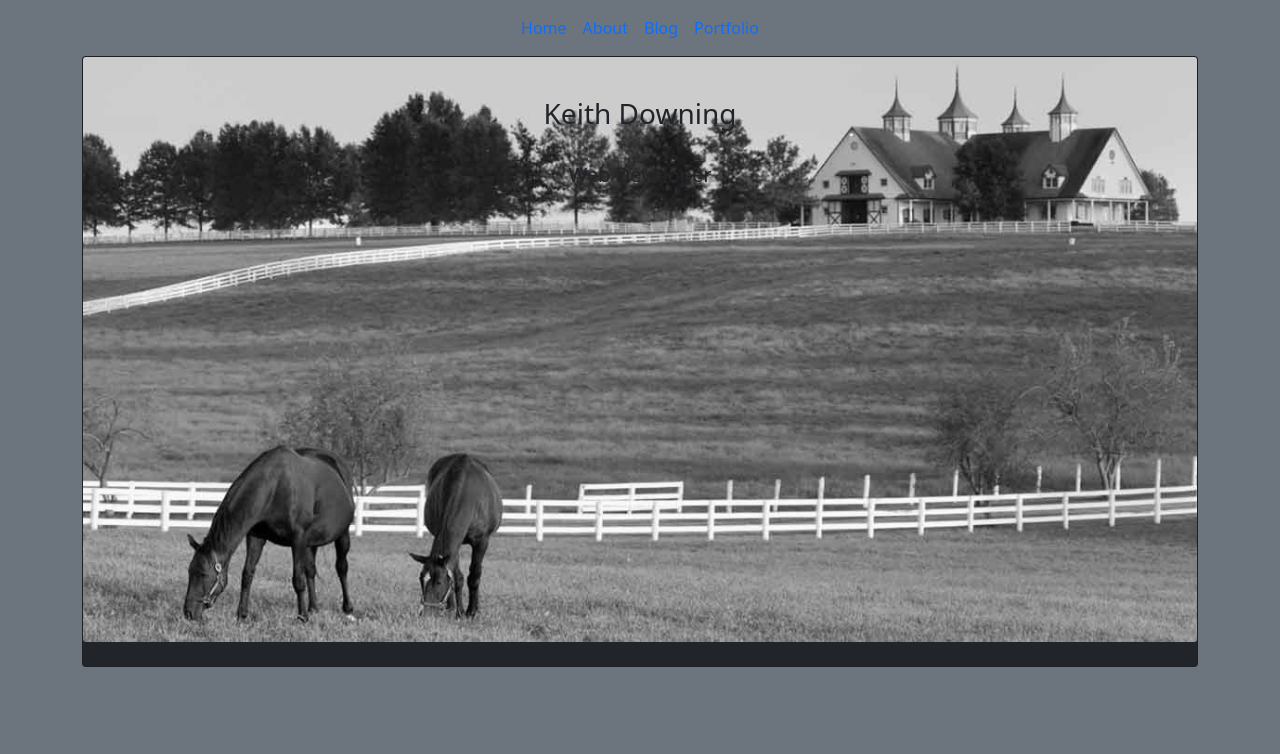
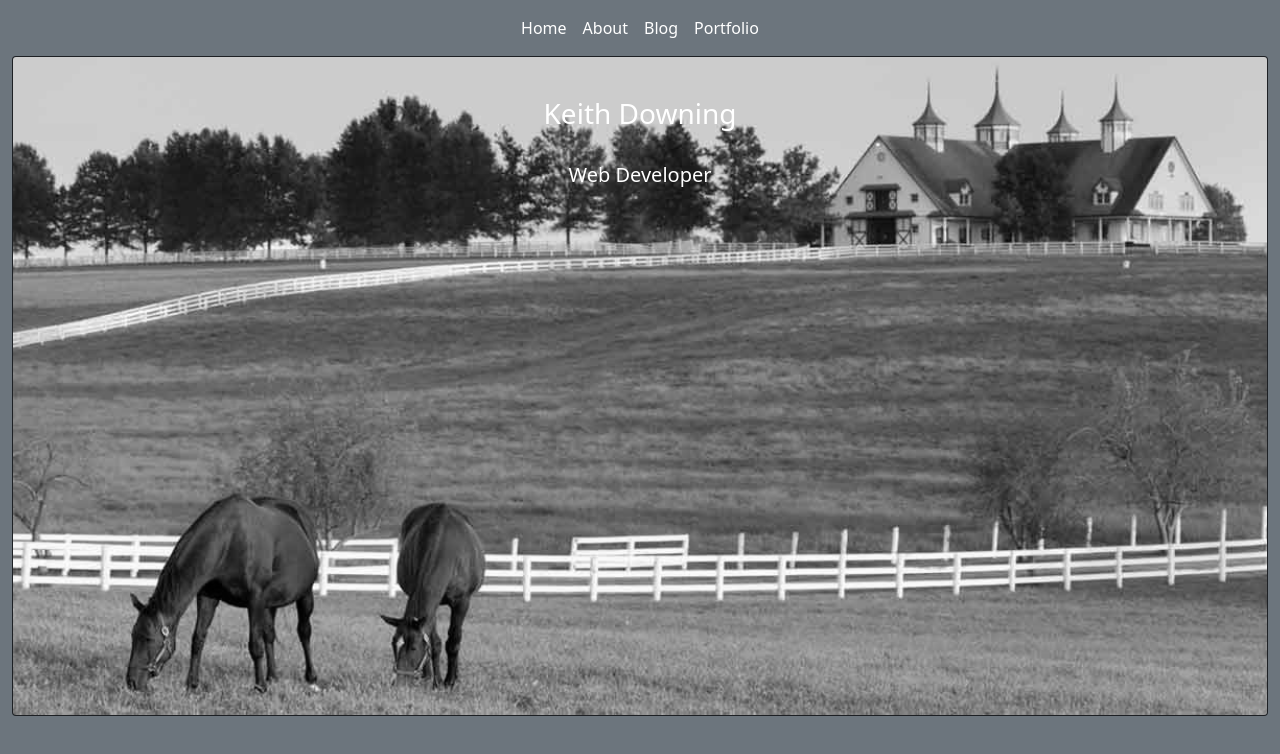
Before and after one commit to kadowning1/splashpage, a plain HTML site: page index.html in a window 1280 px wide. Drawn offline with nearby package versions, Linux system fonts and the light colour scheme.

Commit message:
update splash

```diff
--- a/index.html
+++ b/index.html
@@ -13,35 +13,41 @@
     <title>Hello, world!</title>
 </head>
 
-<body class= "bg-secondary">
+<body class="bg-secondary">
     <div class="container">
         <nav class="navbar navbar-expand-lg">
             <div class="container-fluid">
-        <button class="btn navbar-toggler" type="button" data-bs-toggle="collapse" data-bs-target="#navbarNavAltMarkup" aria-controls="navbarNavAltMarkup" aria-expanded="false" aria-label="Toggle navigation">
-          <span class="navbar-toggler-icon"></span>
+                <button class="btn navbar-toggler" type="button" data-bs-toggle="collapse"
+                    data-bs-target="#navbarNavAltMarkup" aria-controls="navbarNavAltMarkup" aria-expanded="false"
+                    aria-label="Toggle navigation">
+                    <span class="navbar-toggler-icon text-color"></span>
                 </button>
-        <div class="collapse navbar-collapse justify-content-center text-dark" id="navbarNavAltMarkup">
+                <div class="collapse navbar-collapse justify-content-center" id="navbarNavAltMarkup">
                     <div class="navbar-nav">
-            <a class="nav-link active" aria-current="page" href="">Home</a>
-            <a class="nav-link text-color" href="#">About</a>
-            <a class="nav-link" href="https://kadowning1.github.io/">Blog</a>
-            <a class="nav-link" href="#">Portfolio</a>
+                        <a class="nav-link active text-white" aria-current="page" href="">Home</a>
+                        <a class="nav-link text-color text-white" href="#">About</a>
+                        <a class="nav-link text-white" href="https://kadowning1.github.io/">Blog</a>
+                        <a class="nav-link text-white" href="#">Portfolio</a>
                     </div>
                 </div>
             </div>
         </nav>
     </div>
-<div class='container'>
+    <div class='container-fluid'>
         <div class='row'>
             <div class='col-12'>
                 <div class="card bg-dark text-dark text-color">
-        <img src="img/kentucky-modified.jpeg" class="card-img" alt="...">
+                    <img src="img/kentucky-modified.jpeg" class="card-img " alt="...">
                     <div class="card-img-overlay text-center text-color">
                         <br>
-
-            <h3 class="card-title text-color">Keith Downing</h3>
+                        <div class='position-relative text-color'>
+                            <div class="position-absolute top-50 start-50 translate-middle"></div>
+                            <h3 class="card-title text-white">Keith Downing</h3>
                             <br>
-            <h5 class="card-title">Web Developer</h5>
+                            <h5 class="card-title text-white">Web Developer</h5>
+                        </div>
+                    </div>
+                </div>
             </div>
             <br>
 
```
Lines whose indentation alone changed are shown as unchanged.
